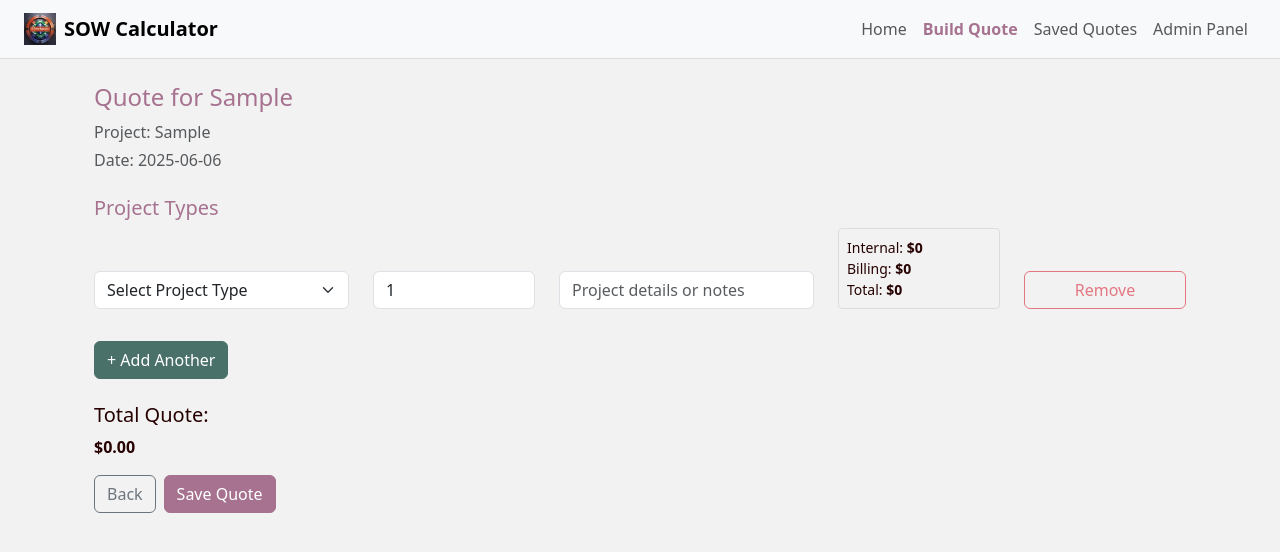
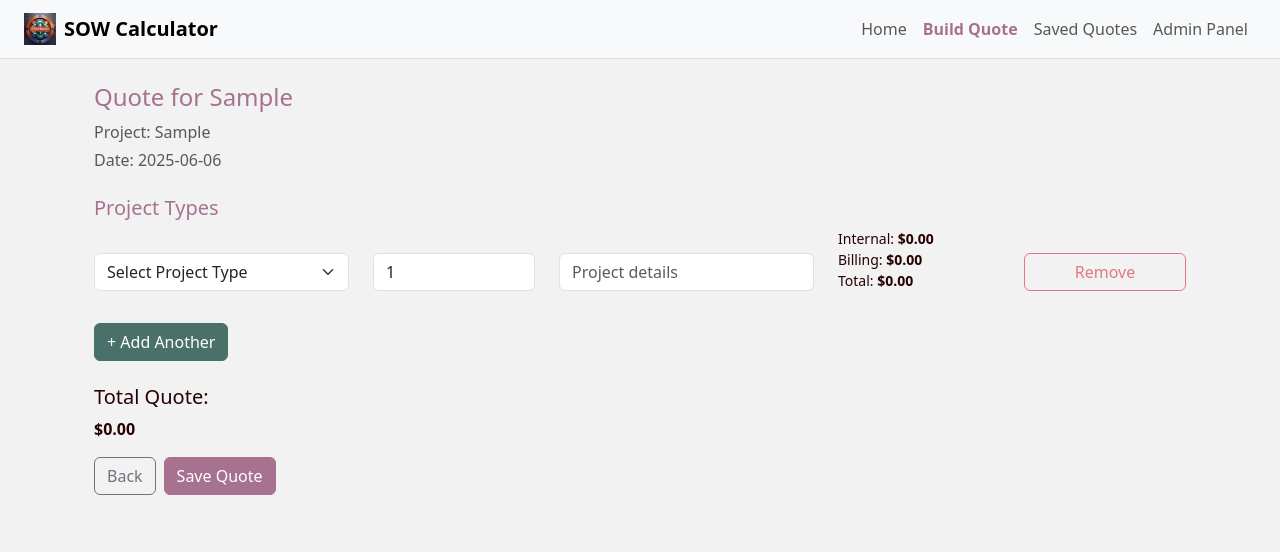
Before and after one commit to sbcybersolutions/sow-project, a React (Vite) app: page /build in a window 1280 px wide. Both pictures are taken after typing "Sample", "Sample" into the empty fields and a click on the button "Next". Shown: the top 552 px of the page. Built offline with nearby package versions, Linux system fonts and the light colour scheme.

Commit message:
added pull costs from storage and not in json file

```diff
--- a/src/components/QuoteForm/ProjectTypeSelector.jsx
+++ b/src/components/QuoteForm/ProjectTypeSelector.jsx
@@ -1,24 +1,17 @@
 import React from 'react';
-import { PROJECT_COST_BREAKDOWN } from '../../data/ProjectCosts';
-import { getInternalCost } from '../../data/ProjectCosts';
-
-const PROJECT_TYPES = [
-  { label: 'Course', value: 'course' },
-  { label: 'Video', value: 'video' },
-  { label: 'Webinar', value: 'webinar' },
-  { label: 'Translation', value: 'translation' },
-];
-
+import useProjectCosts from '../../hooks/useProjectCosts';
 
 function ProjectTypeSelector({ projectEntries, setProjectEntries }) {
+  const { projectTypes, getInternalCost } = useProjectCosts();
+
   const handleChange = (index, field, value) => {
     const updated = [...projectEntries];
-    updated[index][field] = value;
+    updated[index][field] = field === 'quantity' ? parseInt(value) : value;
     setProjectEntries(updated);
   };
 
   const addEntry = () => {
-    setProjectEntries([...projectEntries, { type: '', quantity: 1 }]);
+    setProjectEntries([...projectEntries, { type: '', quantity: 1, details: '' }]);
   };
 
   const removeEntry = (index) => {
@@ -37,7 +30,7 @@ function ProjectTypeSelector({ projectEntries, setProjectEntries }) {
 
         return (
           <div className="row mb-4 align-items-end" key={index}>
-      {/* Project Type Selector */}
+            {/* Project Type */}
             <div className="col-md-3">
               <select
                 className="form-select"
@@ -46,8 +39,10 @@ function ProjectTypeSelector({ projectEntries, setProjectEntries }) {
                 required
               >
                 <option value="">Select Project Type</option>
-          {PROJECT_TYPES.map((pt) => (
-            <option key={pt.value} value={pt.value}>{pt.label}</option>
+                {projectTypes.map((pt) => (
+                  <option key={pt.value} value={pt.value}>
+                    {pt.label}
+                  </option>
                 ))}
               </select>
             </div>
@@ -68,20 +63,18 @@ function ProjectTypeSelector({ projectEntries, setProjectEntries }) {
             <div className="col-md-3">
               <input
                 type="text"
-          placeholder="Project details or notes"
                 className="form-control"
+                placeholder="Project details"
                 value={entry.details || ''}
                 onChange={(e) => handleChange(index, 'details', e.target.value)}
               />
             </div>
 
             {/* Cost Summary */}
-      <div className="col-md-2">
-        <div className="cost-summary small">
-          <div>Internal: <strong>${internalCost}</strong></div>
-          <div>Billing: <strong>${billingRate}</strong></div>
-          <div>Total: <strong>${totalBilling}</strong></div>
-        </div>
+            <div className="col-md-2 small">
+              <div>Internal: <strong>${internalCost.toFixed(2)}</strong></div>
+              <div>Billing: <strong>${billingRate.toFixed(2)}</strong></div>
+              <div>Total: <strong>${totalBilling.toFixed(2)}</strong></div>
             </div>
 
             {/* Remove Button */}
@@ -99,7 +92,6 @@ function ProjectTypeSelector({ projectEntries, setProjectEntries }) {
         );
       })}
 
-
       <button type="button" className="btn btn-secondary mt-2" onClick={addEntry}>
         + Add Another
       </button>
@@ -108,3 +100,4 @@ function ProjectTypeSelector({ projectEntries, setProjectEntries }) {
 }
 
 export default ProjectTypeSelector;
+// This component allows users to select project types, enter quantities, and view cost summaries.
--- a/src/components/QuoteWizard/QuoteBuilderStep.jsx
+++ b/src/components/QuoteWizard/QuoteBuilderStep.jsx
@@ -1,6 +1,6 @@
 import React, { useState } from 'react';
 import ProjectTypeSelector from '../QuoteForm/ProjectTypeSelector';
-import { getInternalCost } from '../../data/ProjectCosts';
+import useProjectCosts from '../../hooks/useProjectCosts';
 import { exportQuoteToExcel } from '../../utils/exportToExcel';
 
 function QuoteBuilderStep({ formData, onBack }) {
@@ -9,6 +9,7 @@ function QuoteBuilderStep({ formData, onBack }) {
   ]);
 
   const [savedQuote, setSavedQuote] = useState(null);
+  const { getInternalCost, getBreakdown } = useProjectCosts();
 
   const handleSubmit = (e) => {
     e.preventDefault();
@@ -23,6 +24,7 @@ function QuoteBuilderStep({ formData, onBack }) {
           internalCost: internal,
           billingRate: billing,
           total: billing * entry.quantity,
+          breakdown: getBreakdown(entry.type)
         };
       }),
     };
@@ -92,5 +94,4 @@ function QuoteBuilderStep({ formData, onBack }) {
 }
 
 export default QuoteBuilderStep;
-// This component allows users to build a quote by selecting project types, entering quantities, and viewing the total cost.
-// It calculates internal costs based on predefined rates, allows saving the quote to local storage, and provides an option to export the quote to Excel.
+// This component handles the quote building step in the SOW calculator.
--- /dev/null
+++ b/src/hooks/useProjectCosts.js
@@ -0,0 +1,32 @@
+import { useMemo } from 'react';
+
+const STORAGE_KEY = 'sow_project_types';
+
+function getStoredTypes() {
+  return JSON.parse(localStorage.getItem(STORAGE_KEY) || '{}');
+}
+
+function calculateInternalCost(projectType) {
+  const data = getStoredTypes();
+  const breakdown = data[projectType] || [];
+  return breakdown.reduce((sum, item) => sum + item.hours * item.rate, 0);
+}
+
+export default function useProjectCosts() {
+  const data = useMemo(() => getStoredTypes(), []);
+
+  const projectTypes = Object.keys(data).map((key) => ({
+    label: key.charAt(0).toUpperCase() + key.slice(1),
+    value: key
+  }));
+
+  const getInternalCost = (projectType) => calculateInternalCost(projectType);
+
+  const getBreakdown = (projectType) => getStoredTypes()[projectType] || [];
+
+  return {
+    projectTypes,
+    getInternalCost,
+    getBreakdown
+  };
+}
--- a/src/utils/exportToExcel.js
+++ b/src/utils/exportToExcel.js
@@ -1,6 +1,5 @@
 import * as XLSX from 'xlsx';
 import { saveAs } from 'file-saver';
-import { PROJECT_COST_BREAKDOWN } from '../data/ProjectCosts';
 
 export function exportQuoteToExcel(quote) {
   const { clientName, projectName, quoteDate, projects } = quote;
@@ -22,12 +21,11 @@ export function exportQuoteToExcel(quote) {
       project.details || ''
     ]);
 
-    const breakdown = PROJECT_COST_BREAKDOWN[project.type];
-    if (breakdown && breakdown.length) {
+    if (project.breakdown && project.breakdown.length > 0) {
       sheetData.push(['', '', '', '', '']);
       sheetData.push(['  Role', 'Hours', 'Rate', 'Subtotal']);
 
-      breakdown.forEach((item) => {
+      project.breakdown.forEach((item) => {
         sheetData.push([
           `  ${item.role}`,
           item.hours,
@@ -36,7 +34,7 @@ export function exportQuoteToExcel(quote) {
         ]);
       });
 
-      const totalInternal = breakdown.reduce(
+      const totalInternal = project.breakdown.reduce(
         (sum, item) => sum + item.hours * item.rate,
         0
       );
@@ -56,6 +54,10 @@ export function exportQuoteToExcel(quote) {
 
   const fileName = `${clientName.replace(/\s+/g, '_')}_${projectName.replace(/\s+/g, '_')}_Quote.xlsx`;
 
-  const wbout = XLSX.write(wb, { bookType: 'xlsx', type: 'array' });
+  const wbout = XLSX.write(wb, {
+    bookType: 'xlsx',
+    type: 'array'
+  });
+
   saveAs(new Blob([wbout], { type: 'application/octet-stream' }), fileName);
 }
```
Lines whose indentation alone changed are shown as unchanged.
